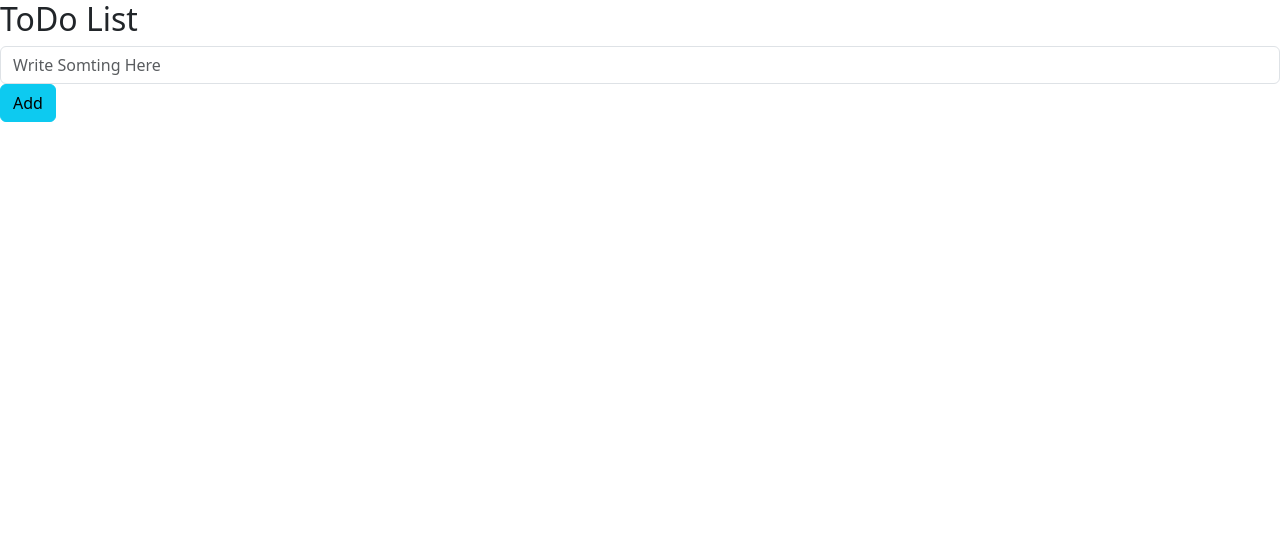
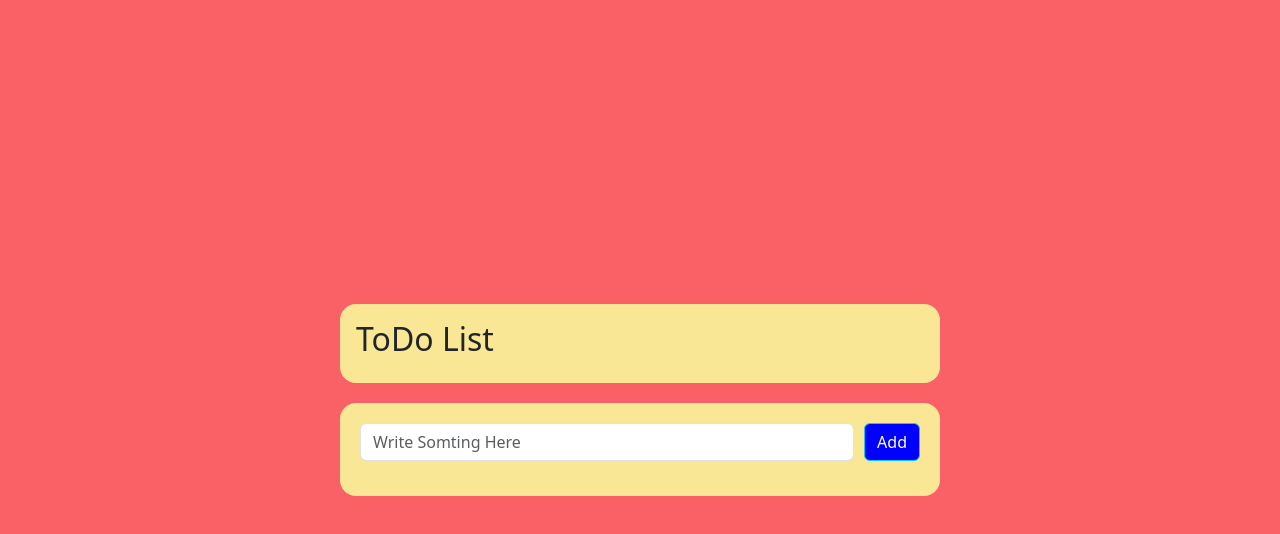
Before and after one commit to SurajVaja/ToDo_List, a plain HTML site: page index.html in a window 1280 px wide. Drawn offline with nearby package versions, Linux system fonts and the light colour scheme; the site is published under a folder, as on GitHub Pages, so addresses that start at the root find nothing.

Commit message:
[fixed] : naming convention

```diff
--- a/index.html
+++ b/index.html
@@ -22,7 +22,7 @@
       crossorigin="anonymous"
     ></script>
     <!-- External CSS -->
-    <link rel="stylesheet" href="/style.css" />
+    <link rel="stylesheet" href="style.css" />
     <!-- Favicons -->
     <link rel="shortcut icon" href="/assets/favicon.png" type="image/x-icon" />
   </head>
@@ -43,9 +43,7 @@
           />
           <button id="add" type="button" class="btn btn-info">Add</button>
         </div>
-        <div id="second">
-
-        </div>
+        <div id="second"></div>
       </div>
     </div>
     <script src="index.js"></script>
```
